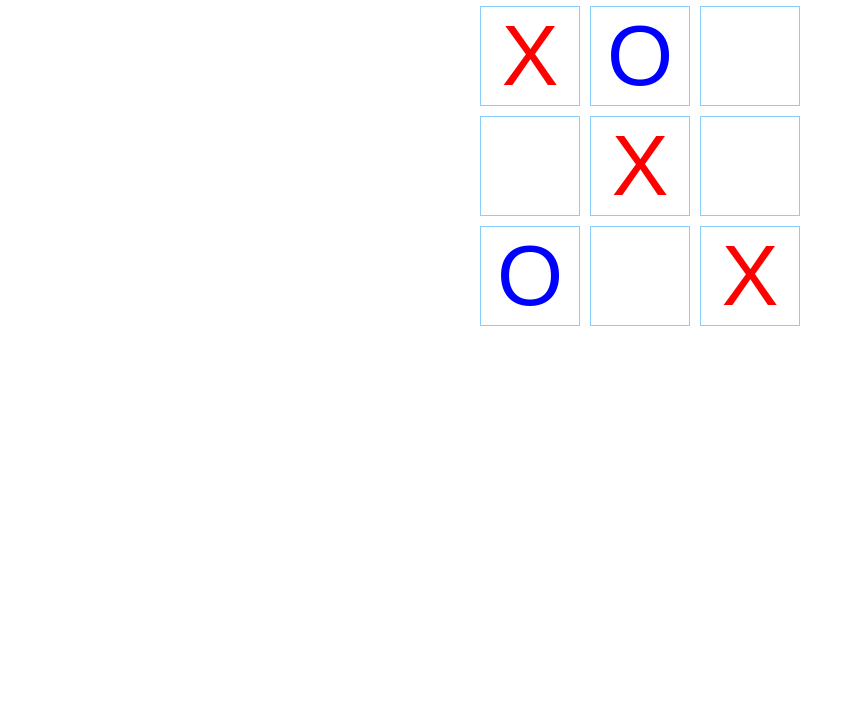
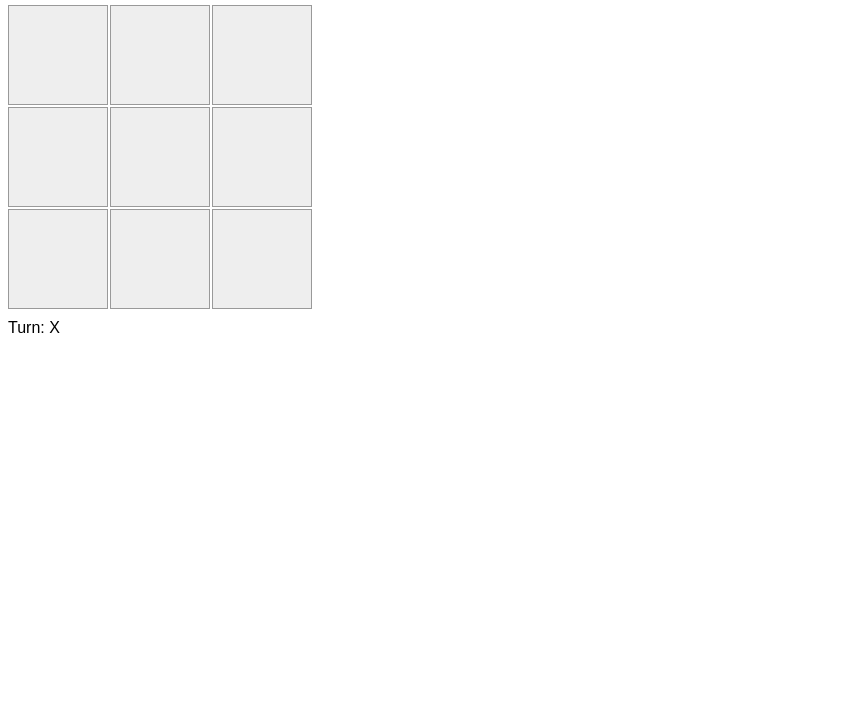
Before and after one commit to mingwangDFW/webDevelopment, a plain HTML site: page tic-tac-toe.html in a window 1280 px wide. Shown: the part 75-800 px from the top of the page, without its empty margins (0-855 px from the left). Drawn offline with Linux system fonts and the light colour scheme.

Commit message:
Update tic-tac-toe.html

```diff
--- a/tic-tac-toe.html
+++ b/tic-tac-toe.html
@@ -1,56 +1,99 @@
-<!DOCTYPE HTML>
-<html>
+<!DOCTYPE html>
+<html lang="en">
 <head>
-      <title>Tic-Tac-Toe</title>
+<meta charset="UTF-8">
+<meta name="viewport" content="width=device-width, initial-scale=1.0">
+<title>Tic Tac Toe</title>
 <style>
-
   body {
-         font-family: Roboto, Helvetica, sans-serif;
-         text-align: center;
+    font-family: Arial, sans-serif;
   }
-
-      .x {
-         color: red;
+  .board {
+    display: grid;
+    grid-template-columns: repeat(3, 100px);
+    grid-template-rows: repeat(3, 100px);
+    gap: 2px;
+    margin-bottom: 10px;
   }
-
-      .o {
-         color: blue;
+  .cell {
+    background-color: #eee;
+    border: 1px solid #999;
+    display: flex;
+    align-items: center;
+    justify-content: center;
+    font-size: 2em;
+    cursor: pointer;
   }
-
-      #board {
-         font: 85px arial, sans-serif;
-         margin: 3px;
-
-         /* Your solution goes here */
-		display: grid;
-		grid-template-columns: 100px 100px 100px;
-		grid-template-rows: 100px 100px 100px;
-		grid-gap: 10px;
-		justify-content: center;
-
-
-      }
-
-      #board > div {
-         border: 1px solid LightSkyBlue;
-         text-align: center;
-      }
-
 </style>
 </head>
 <body>
-      <h1>Tic-Tac-Toe</h1>
 
-      <div id="board">
-         <div class="x">X</div>
-         <div class="o">O</div>
-         <div></div>
-         <div></div>
-         <div class="x">X</div>
-         <div></div>
-         <div class="o">O</div>
-         <div></div>
-         <div class="x">X</div>
-      </div>
+<h1>Tic Tac Toe</h1>
+
+<div class="board"></div>
+
+<div id="status"></div>
+
+<script>
+  const board = document.querySelector('.board');
+  const status = document.getElementById('status');
+  let currentPlayer = 'X';
+  let gameState = ['', '', '', '', '', '', '', '', ''];
+
+  function handleCellClick(index) {
+    if (gameState[index] !== '' || !status.innerText.includes("Turn")) {
+      return;
+    }
+
+    gameState[index] = currentPlayer;
+    render();
+    const winner = checkWinner();
+    if (winner) {
+      status.innerText = `${winner} wins!`;
+      return;
+    }
+    if (!gameState.includes('')) {
+      status.innerText = "It's a draw!";
+      return;
+    }
+    currentPlayer = currentPlayer === 'X' ? 'O' : 'X';
+    status.innerText = `Turn: ${currentPlayer}`;
+  }
+
+  function checkWinner() {
+    const winConditions = [
+      [0, 1, 2],
+      [3, 4, 5],
+      [6, 7, 8],
+      [0, 3, 6],
+      [1, 4, 7],
+      [2, 5, 8],
+      [0, 4, 8],
+      [2, 4, 6]
+    ];
+    for (let condition of winConditions) {
+      const [a, b, c] = condition;
+      if (gameState[a] && gameState[a] === gameState[b] && gameState[a] === gameState[c]) {
+        return gameState[a];
+      }
+    }
+    return null;
+  }
+
+  function render() {
+    board.innerHTML = '';
+    gameState.forEach((cell, index) => {
+      const cellDiv = document.createElement('div');
+      cellDiv.classList.add('cell');
+      cellDiv.innerText = cell;
+      cellDiv.addEventListener('click', () => handleCellClick(index));
+      board.appendChild(cellDiv);
+    });
+  }
+
+  render();
+  status.innerText = `Turn: ${currentPlayer}`;
+</script>
+
 </body>
 </html>
```
Lines whose indentation alone changed are shown as unchanged.
